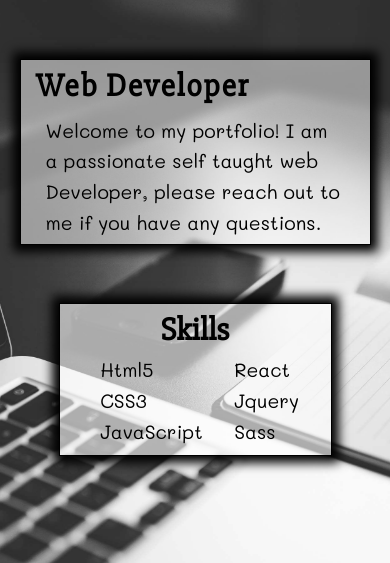
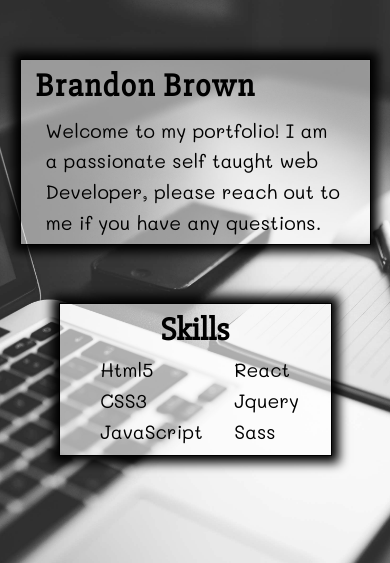
Before and after one commit to Brandon-B91/Portfolio, a plain HTML site: page index.html in a window 390 px wide. Shown: the top 563 px of the page. Drawn offline with Linux system fonts and the light colour scheme.

Commit message:
Main.css update
Updated viewport height for smaller devices

```diff
--- a/css/main.css
+++ b/css/main.css
@@ -291,8 +291,12 @@ button:hover {
     grid-template-columns: auto;
   }
 
+  .leftContent {
+    height: calc(100vh - 70px)
+  }
+
   .leftSide {
-    height: 95vh;
+    height: 80vh;
   }
 
   #modalContent {
--- a/index.html
+++ b/index.html
@@ -19,7 +19,7 @@
     <div class="leftSide">
       <div class="leftContent">
         <header>
-          <h1>Web Developer</h1>
+          <h1>Brandon Brown</h1>
           <p>
             Welcome to my portfolio! I am a passionate self taught web Developer,
             please reach out to me if you have any questions.
```
